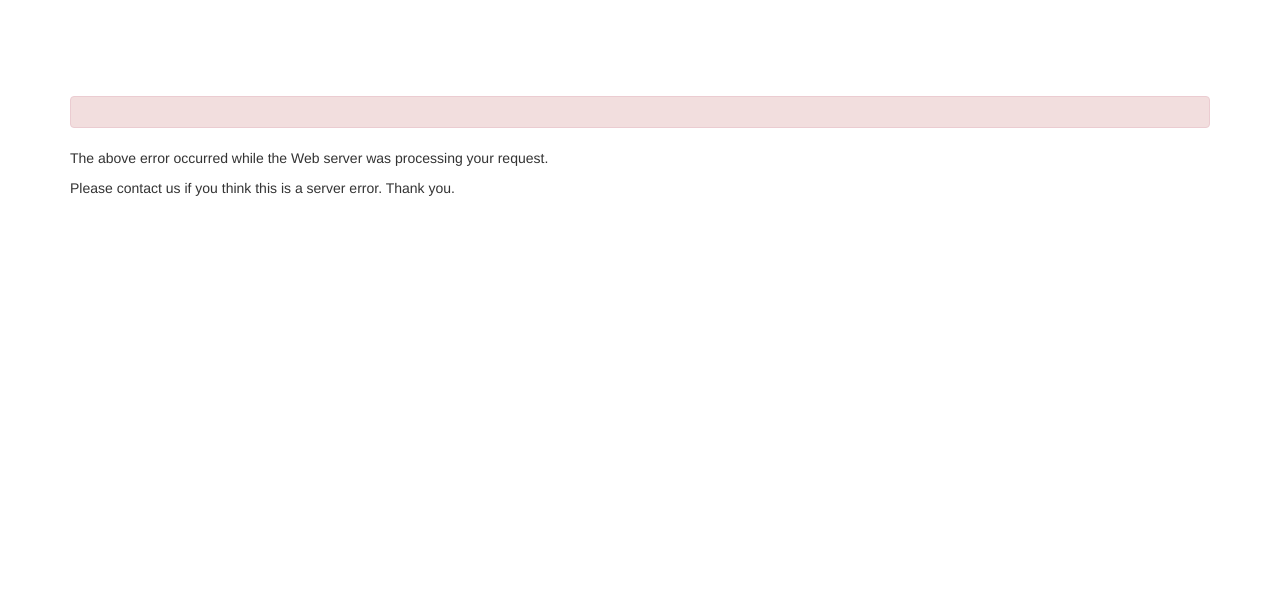
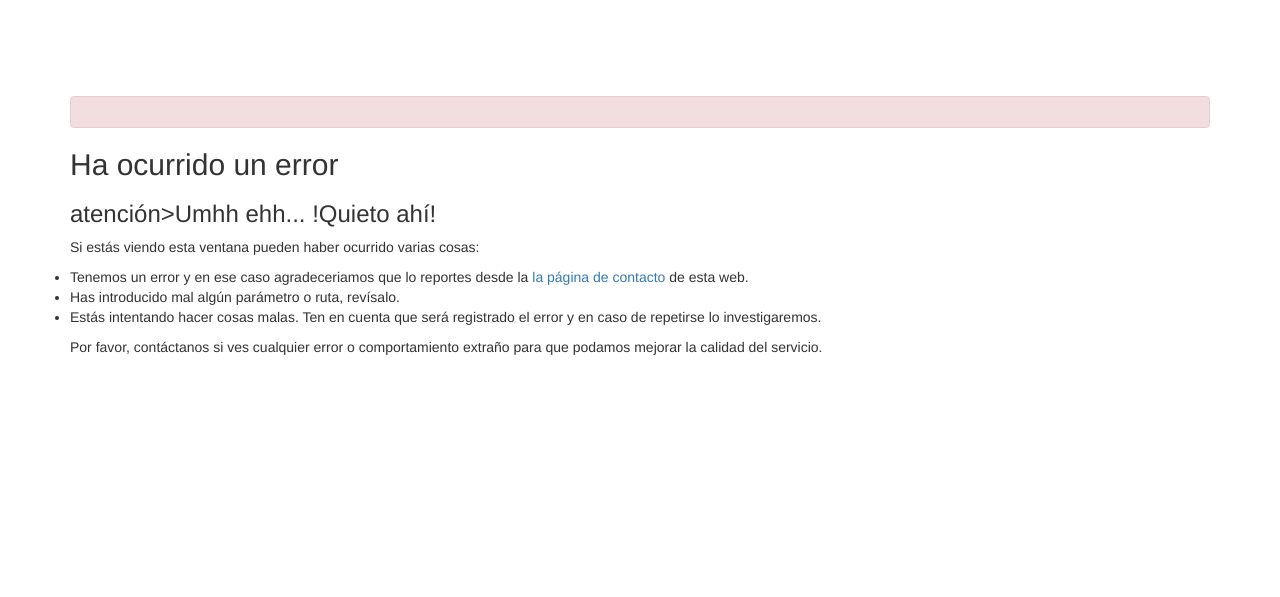
Before and after one commit to raupulus/raspberry_web, a Yii app: template views/site/error.php in a window 1280 px wide. Shown: the top 597 px of the page. Run offline with PHP 8.4 and a stand-in for Yii, Linux system fonts and the light colour scheme; the template is opened without the code that fills it, so the values that code supplies are empty; some libraries are stand-ins or nearby versions.

Commit message:
Personalizo mensaje de error

```diff
--- a/views/site/error.php
+++ b/views/site/error.php
@@ -17,11 +17,35 @@ $this->title = $name;
         <?= nl2br(Html::encode($message)) ?>
     </div>
 
+    <h2>Ha ocurrido un error</h2>
+
+    <h3>
+        <span class="mensaje-error">atención>Umhh ehh... !Quieto ahí!</span>
+    </h3>
+
     <p>
-        The above error occurred while the Web server was processing your request.
+        Si estás viendo esta ventana pueden haber ocurrido varias cosas:
+        <ul>
+            <li>
+                Tenemos un error y en ese caso agradeceriamos que lo reportes
+                desde la <a href="site/contact" title="contacto">la página
+                de contacto</a> de esta web.
+            </li>
+
+            <li>
+                Has introducido mal algún parámetro o ruta, revísalo.
+            </li>
+
+            <li>
+                Estás intentando hacer cosas malas. Ten en cuenta que será
+                registrado el error y en caso de repetirse lo investigaremos.
+            </li>
+        </ul>
     </p>
+
     <p>
-        Please contact us if you think this is a server error. Thank you.
+        Por favor, contáctanos si ves cualquier error o comportamiento extraño
+        para que podamos mejorar la calidad del servicio.
     </p>
 
 </div>
```
